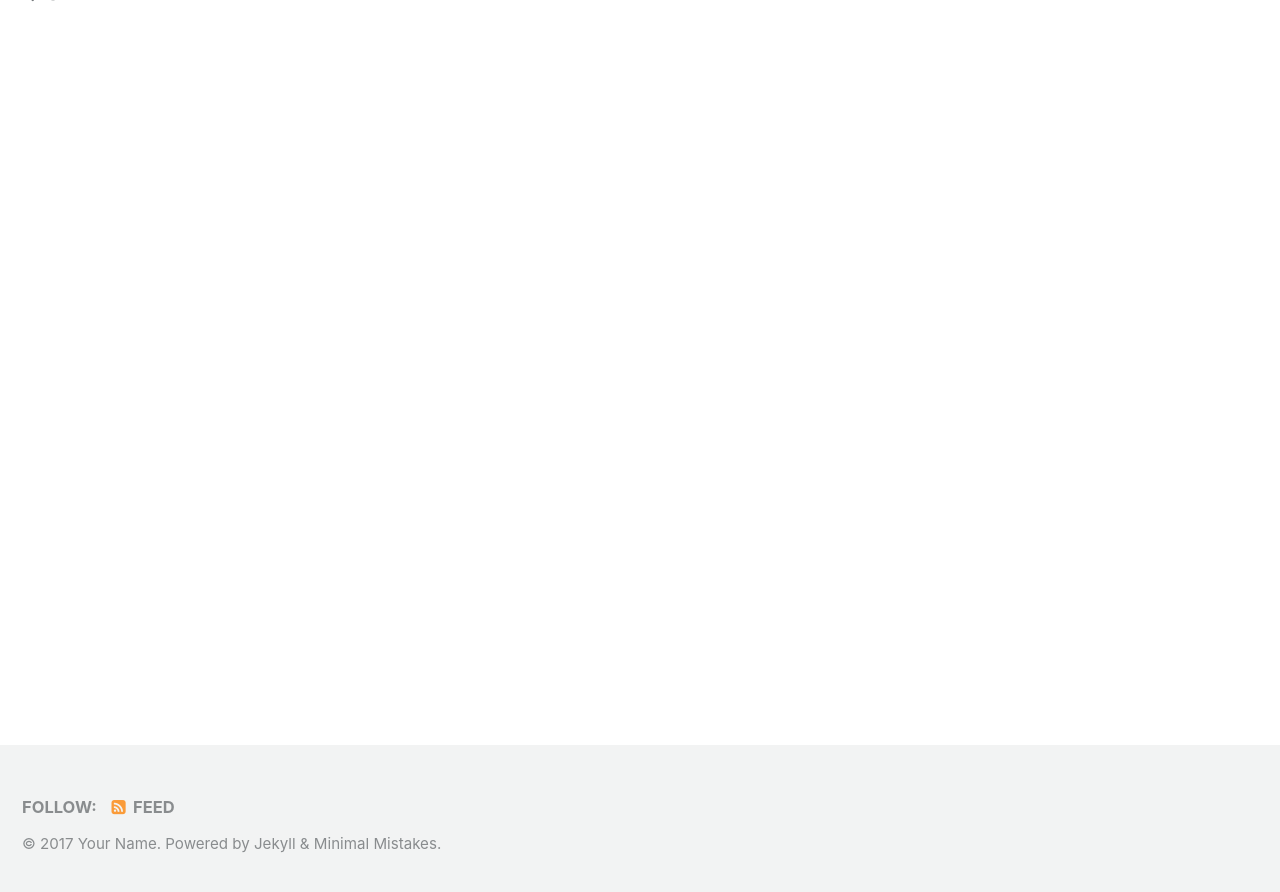
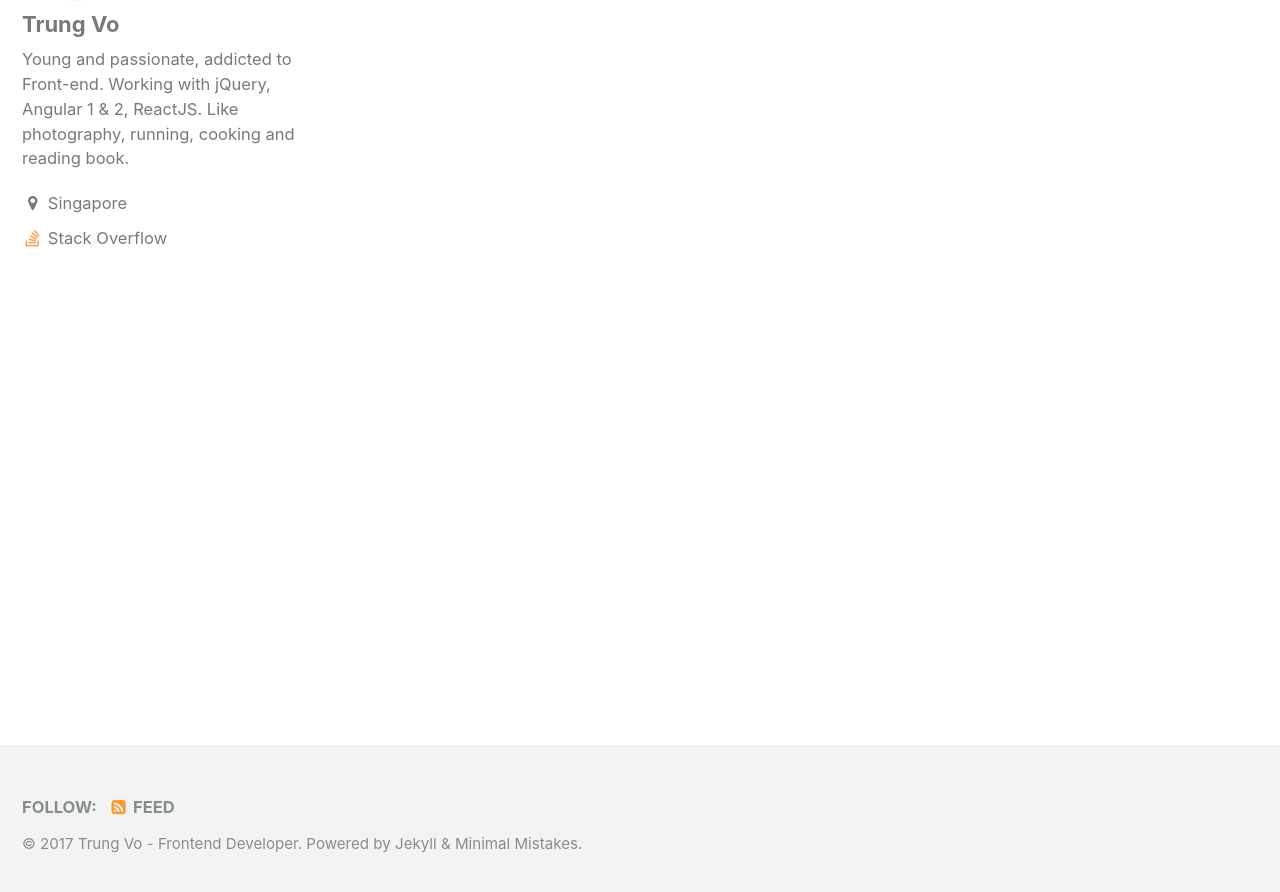
Before and after one commit to trungk18/trungk18.github.io, a Jekyll site: the page built from index.html, in a window 1280 px wide and 900 px high, scrolled down 253 px. Shown: the top 892 px of the window. Built offline with Jekyll 4.4.1, drawn with Linux system fonts in a browser that asks for light colours; the list of posts is cut into pages by our own code; some of the changed text lies outside the part shown.

Commit message:
Update config

```diff
--- a/_config.yml
+++ b/_config.yml
@@ -11,11 +11,11 @@ minimal_mistakes_skin    : "default" # "air", "aqua", "contrast", "dark", "dirt"
 locale                   : "en"
 title                    : "Site Title"
 title_separator          : "-"
-name                     : "Your Name"
-description              : "An amazing website."
-url                      : # the base hostname & protocol for your site e.g. "https://mmistakes.github.io"
+name                     : "Trung Vo - Frontend Developer"
+description              : "Young and passionate, addicted to Front-end. Working with jQuery, Angular 1 & 2, ReactJS. Like photography, running, cooking and reading book."
+url                      : "http://trungk18.github.io/"
 baseurl                  : # the subpath of your site, e.g. "/blog"
-repository               : # GitHub username/repo-name e.g. "mmistakes/minimal-mistakes"
+repository               : "trungk18/trungk18.github.io"
 teaser                   : # path of fallback teaser image, e.g. "/assets/images/500x300.png"
 # breadcrumbs            : false # true, false (default)
 words_per_minute         : 200
@@ -65,7 +65,7 @@ facebook:
   username               :
   app_id                 :
   publisher              :
-og_image                 : # Open Graph/Twitter default site image
+og_image                 : /assets/images/site-logo.png
 # For specifying social profiles
 # - https://developers.google.com/structured-data/customize/social-profiles
 social:
@@ -82,10 +82,10 @@ analytics:
 
 # Site Author
 author:
-  name             : "Your Name"
-  avatar           : # path of avatar image, e.g. "/assets/images/bio-photo.jpg"
-  bio              : "I am an amazing person."
-  location         : "Somewhere"
+  name             : "Trung Vo"
+  avatar           : "/assets/images/profile.png"
+  bio              : "Young and passionate, addicted to Front-end. Working with jQuery, Angular 1 & 2, ReactJS. Like photography, running, cooking and reading book."
+  location         : "Singapore"
   email            :
   uri              :
   bitbucket        :
@@ -103,7 +103,7 @@ author:
   linkedin         : # "john-doe-12345678" (the last part of your profile url, e.g. https://www.linkedin.com/in/john-doe-12345678)
   pinterest        :
   soundcloud       :
-  stackoverflow    : # "123456/username" (the last part of your profile url, e.g. https://stackoverflow.com/users/123456/username)
+  stackoverflow    : "3375906/trungk18"
   steam            : # "steamId" (the last part of your profile url, e.g. https://steamcommunity.com/id/steamId/)
   tumblr           :
   twitter          :
```
Also changed, not shown: assets/images/profile.png (renamed from images/profile.png), assets/images/site-logo.png (renamed from images/trungk18.png), assets/images/trungk18-2.png (renamed from images/trungk18-2.png), assets/images/trungk18.png (added).
